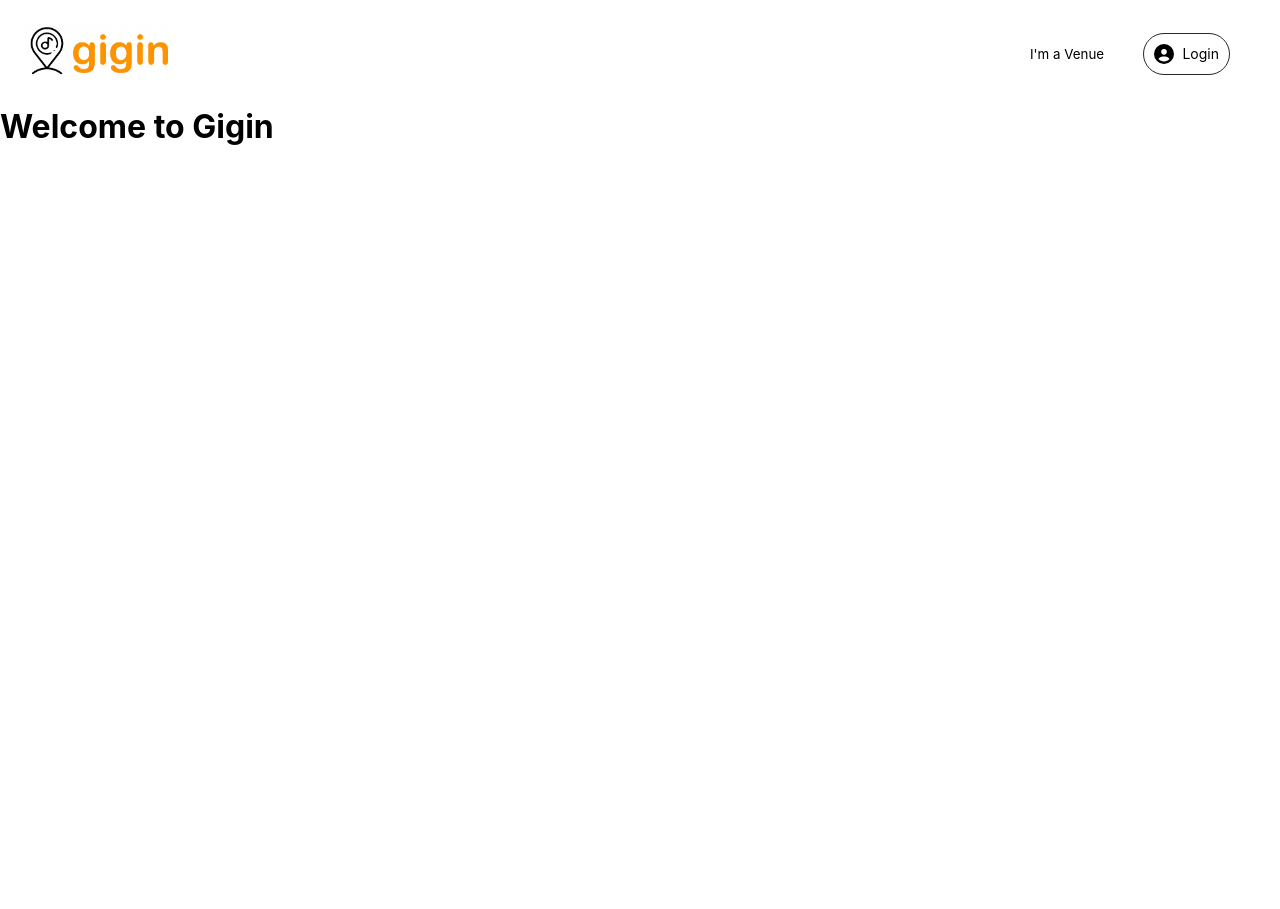
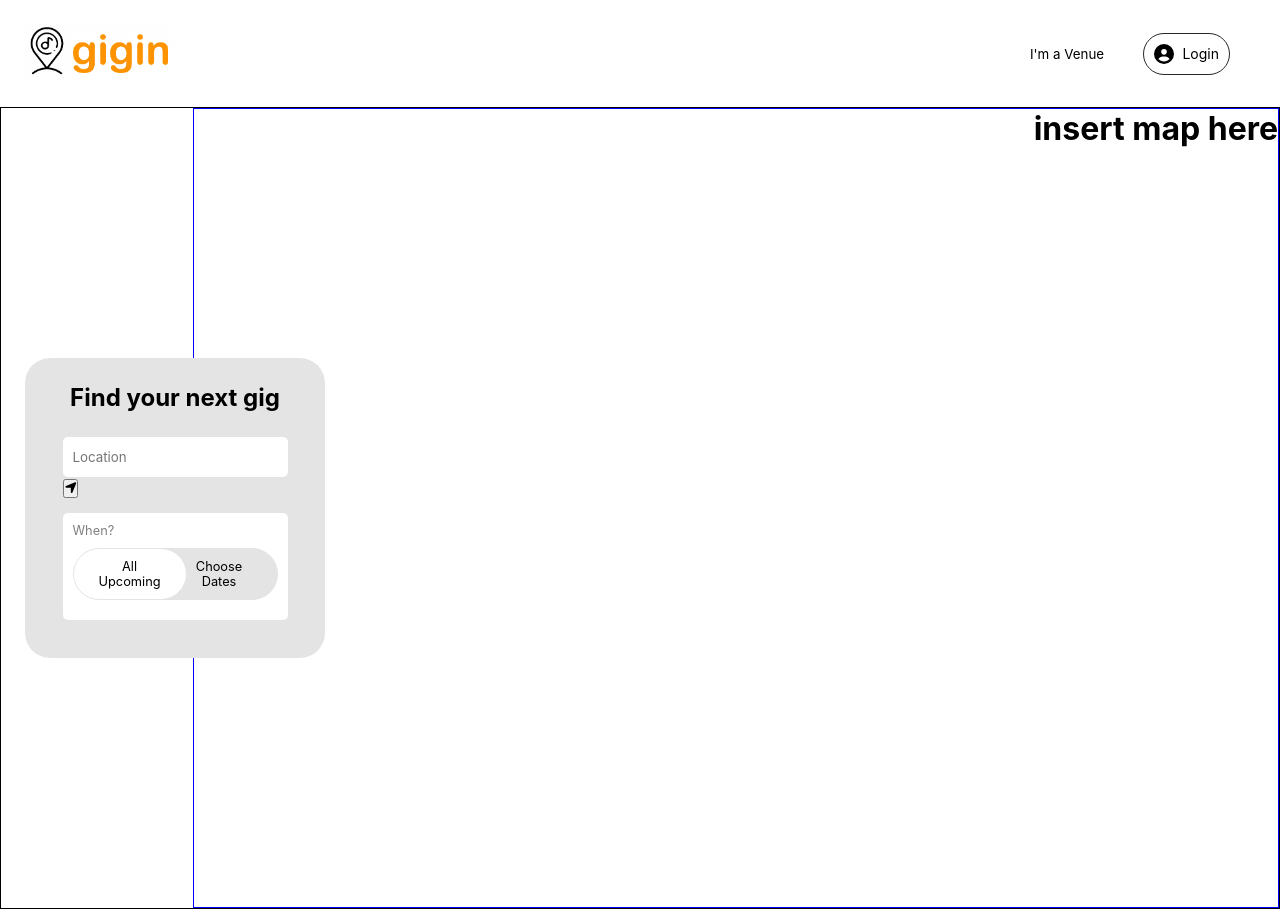
Before and after one commit to m0lts/gigin, a React (Vite) app: page / in a window 1280 px wide. Before the commit the page ends 800 px from the top, so only its background shows below. Built offline with nearby package versions, Linux system fonts and the light colour scheme.

Commit message:
testing geolocation feature

```diff
--- a/src/Components/Musician/MusicianHomePage.jsx
+++ b/src/Components/Musician/MusicianHomePage.jsx
@@ -1,15 +1,102 @@
+import { useState } from "react";
+import { FontAwesomeIcon } from "@fortawesome/react-fontawesome"
+import { faLocationArrow } from "@fortawesome/free-solid-svg-icons";
 import Header from "../Universal/Sections/Header"
+import './musician_home_page.css'
 
 export default function MusicianHomePage() {
 
-    const userAlias = sessionStorage.getItem('Alias');
+    const [location, setLocation] = useState('');
+    const [error, setError] = useState('');
+
+    const handleGetLocation = (e) => {
+        e.preventDefault();
+        console.log('Button clicked'); // Add this console.log to verify the button click
+        if ("geolocation" in navigator) {
+          console.log('Geolocation supported'); // Add this console.log to verify geolocation support
+          navigator.geolocation.getCurrentPosition(
+            (position) => {
+              console.log('Geolocation success callback'); // Add this console.log to verify success callback
+              const latitude = position.coords.latitude;
+              const longitude = position.coords.longitude;
+              setLocation(`Latitude: ${latitude}, Longitude: ${longitude}`);
+              setError('');
+            },
+            (err) => {
+              console.log('Geolocation error callback'); // Add this console.log to verify error callback
+              setError(`Error: ${err.message}`);
+              setLocation('');
+            }
+          );
+        } else {
+          console.log('Geolocation not supported'); // Add this console.log to verify geolocation not supported
+          setError('Geolocation is not supported by your browser.');
+        }
+      };
+
+    // Radio button logic
+    const [selectedValue, setSelectedValue] = useState('upcoming');
+
+    const handleRadioChange = (event) => {
+        const selectedOption = event.target.value;
+        setSelectedValue(selectedOption);
+    };
 
         return (
             <>
             <Header />
-            {userAlias ? (<h1>Welcome, {userAlias}</h1>) : (<h1>Welcome to Gigin</h1>)}
-
-            {userAlias ? (<p>This is the musicians page, where you can book gigs and check out your dashboard.</p>) : ''}
+            <main>
+                <div className="find_gig_box">
+                    <h2>Find your next gig</h2>
+                    <form action="" className="find_gig_form">
+                        <div>
+                            {/* <label htmlFor="location" className="fing_gig_form_label">Location</label> */}
+                            <input
+                            type="text"
+                            id="location"
+                            value={location}
+                            onChange={() => {}}
+                            placeholder="Location"
+                            className="find_gig_form_input"
+                            />
+                            <button onClick={handleGetLocation} className="location_button"><FontAwesomeIcon icon={faLocationArrow} /></button>
+                            {error && <p className="error_message">{error}</p>}
+                        </div>
+                        <div className="find_gig_form_radio_container">
+                        <p className="find_gig_form_radio_question">When?</p>
+                        <div className="find_gig_form_radio_inputs_flex">
+                            <label htmlFor="upcoming" className={`find_gig_form_radio_input_label radio_option_1 ${selectedValue === 'upcoming' ? 'radio_clicked' : ''}`}>
+                                <input
+                                type="radio"
+                                id="upcoming"
+                                name="upcoming"
+                                value="upcoming"
+                                className="find_gig_form_radio_input"
+                                onChange={handleRadioChange}
+                                checked={selectedValue === "upcoming"}
+                                />
+                                All Upcoming
+                            </label>
+                            <label htmlFor="choose" className={`find_gig_form_radio_input_label radio_option_2 ${selectedValue === 'choose' ? 'radio_clicked' : ''}`}>
+                                <input
+                                type="radio"
+                                id="choose"
+                                name="choose"
+                                value="choose"
+                                className="find_gig_form_radio_input"
+                                onChange={handleRadioChange}
+                                checked={selectedValue === "choose"}
+                                />
+                                Choose Dates
+                            </label>
+                        </div>
+                    </div>
+                    </form>
+                </div>
+                <div className="map_container">
+                    <h1>insert map here</h1>
+                </div>
+            </main>
 
             </>
         )
--- /dev/null
+++ b/src/Components/Musician/musician_home_page.css
@@ -0,0 +1,101 @@
+main {
+    border: 1px solid black;
+    display: flex;
+    justify-content: flex-end;
+    align-items: center;
+}
+.find_gig_box {
+    background-color: var(--light-grey);
+    border-radius: 25px;
+    padding-top:25px;
+    height:300px;
+    width:300px;
+    position: absolute;
+    left:25px;
+    display: flex;
+    flex-direction: column;
+    align-items: center;
+}
+.find_gig_form {
+    display: flex;
+    flex-direction: column;
+    gap:15px;
+    margin:25px 0;
+    width:75%;
+}
+.find_gig_form_input {
+    padding:10px;
+    border: none;
+    border-radius: 5px;
+    width:100%;
+    height:40px;
+    font-family: var(--font-family);
+}
+
+
+
+
+.find_gig_form_radio_container {
+    background-color: var(--true-white);
+    border-radius: 5px;
+    padding:10px;
+}
+.find_gig_form_radio_question {
+    color:grey;
+    font-size: 0.8rem;
+    font-weight: 400;
+}
+.find_gig_form_radio_input {
+    display: none;
+}
+.find_gig_form_radio_inputs_flex {
+    display: flex;
+    justify-content: center;
+    align-items: center;
+    margin:10px 0;
+}
+.find_gig_form_radio_input_label {
+    text-align: center;
+    font-size: 0.8rem;
+    cursor: pointer;
+    padding: 10px 25px;
+    position: relative;
+    background-color: var(--light-grey);
+}
+.find_gig_form_radio_input_label:first-of-type {
+    border-top:1px solid var(--light-grey);
+    border-left:1px solid var(--light-grey);
+    border-bottom:1px solid var(--light-grey);
+    border-radius: 50px 0 0 50px;
+}
+.find_gig_form_radio_input_label:last-of-type {
+    border-top:1px solid var(--light-grey);
+    border-right:1px solid var(--light-grey);
+    border-bottom:1px solid var(--light-grey);
+    border-radius: 0 50px 50px 0;
+}
+.radio_option_1.radio_clicked {
+    background: var(--true-white);
+    border:1px solid var(--light-grey);
+    border-radius: 50px;
+    margin-right:-25px;
+    z-index:1;
+}
+.radio_option_2.radio_clicked {
+    background: var(--true-white);
+    border:1px solid var(--light-grey);
+    border-radius: 50px;
+    margin-left:-25px;
+    z-index:1;
+}
+
+
+
+
+
+.map_container {
+    border:1px solid blue;
+    min-height: 100vh;
+    width:85%;
+    justify-items: flex-end;
+}
--- a/src/Components/Universal/Features/Buttons.jsx
+++ b/src/Components/Universal/Features/Buttons.jsx
@@ -68,6 +68,14 @@ export function RedirectToLogin() {
     )
 }
 
+export function ControlCentreLink() {
+    return (
+        <button className="im_a_venue_button btn">
+            Control Centre
+        </button>
+    )
+}
+
 export function SubmitButton({ disabled }) {
     return <input type="submit" className={`submit_button btn ${disabled ? 'disabled' : ''}`} disabled={disabled} />
 }
--- a/src/Components/Universal/Sections/Header.jsx
+++ b/src/Components/Universal/Sections/Header.jsx
@@ -1,14 +1,22 @@
-import { LogInButton, ImAVenueButton } from "../Features/Buttons"
+import { LogInButton, ImAVenueButton, ControlCentreLink } from "../Features/Buttons"
 import './header.css'
 
 export default function Header() {
+
+    const userLoggedIn = sessionStorage.getItem('Alias');
+
     return (
         <header className="header">
             <figure className="header_left_flex">
                 <img src="/src/Assets/Interface/Logos/gigin-logo.PNG" alt="Gigin Logo" className="header_logo" />
             </figure>
             <div className="header_right_flex">
-                <ImAVenueButton />
+                {userLoggedIn ? (
+                    <ControlCentreLink />
+                ) : (
+                    <ImAVenueButton />
+                )
+                }
                 <LogInButton />
             </div>
         </header>
```
